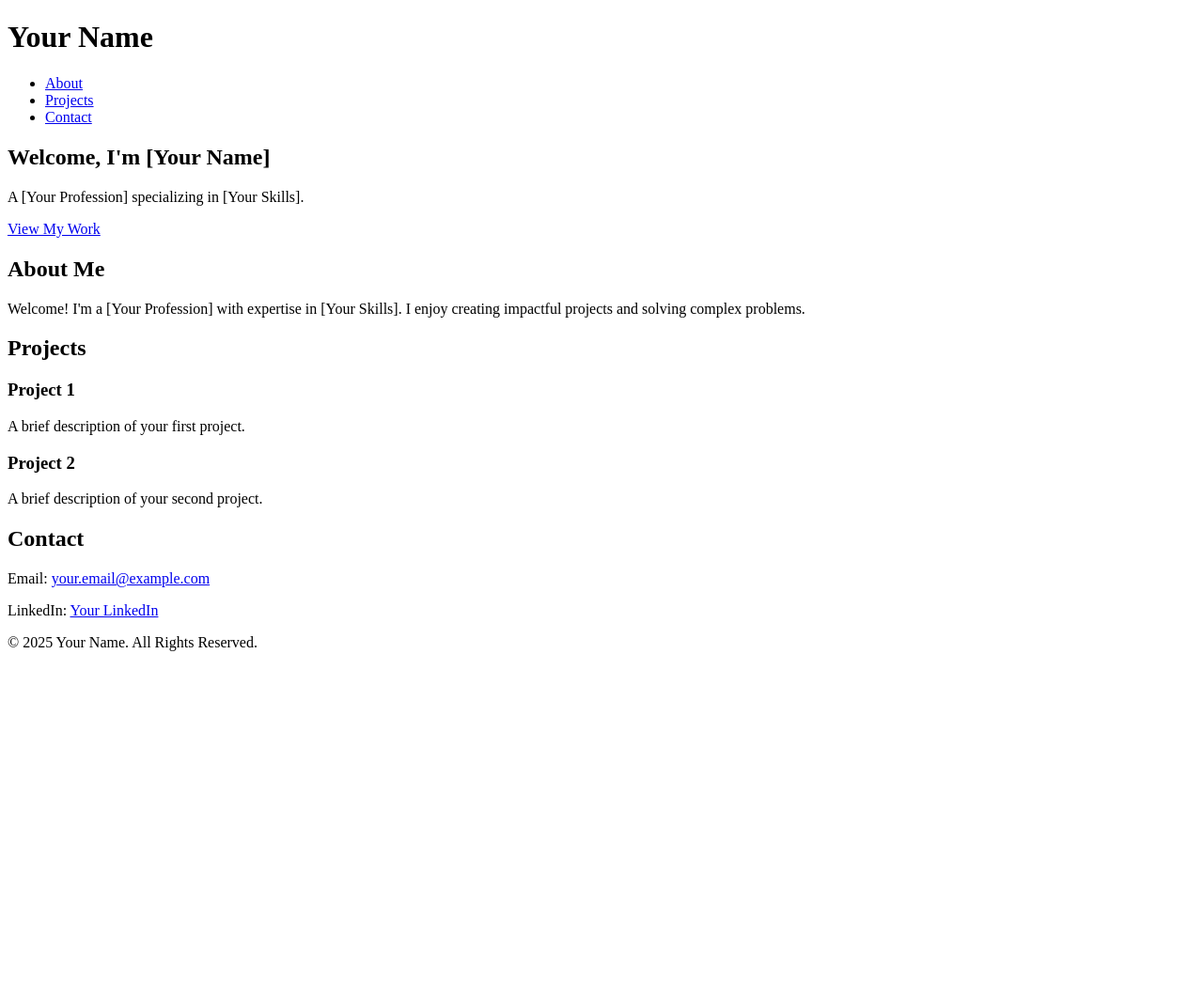
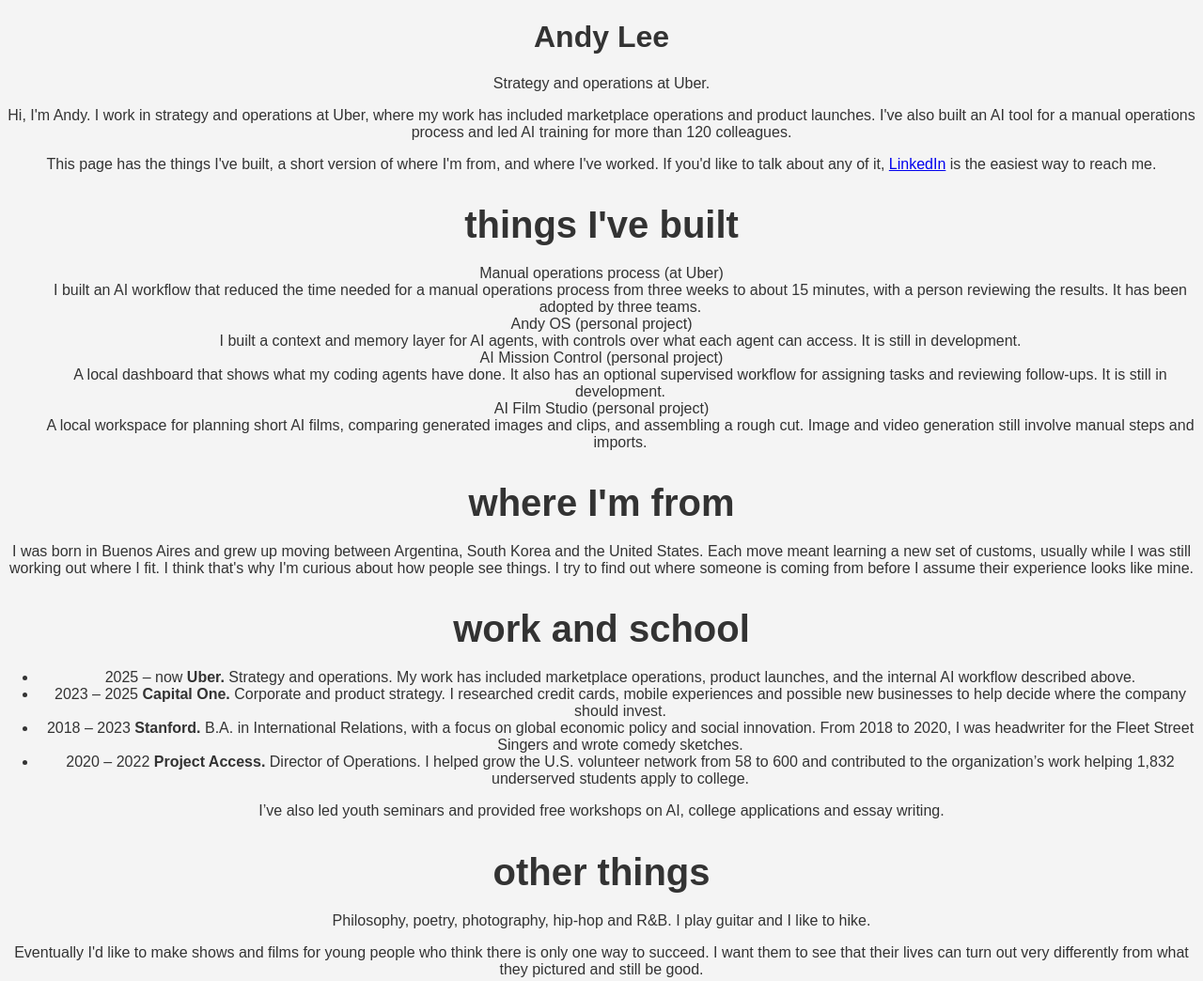
Before and after one commit to kyuyeun/kyuyeun.github.io, a plain HTML site: page index.html in a window 1280 px wide. Shown: the top 1044 px of the page at 94% size. Before the commit the page ends 800 px from the top, so only its background shows below. Drawn offline with Linux system fonts and the light colour scheme.

Commit message:
Copy Lovable portfolio index.html

```diff
--- a/index.html
+++ b/index.html
@@ -1,69 +1,70 @@
 <!DOCTYPE html>
 <html lang="en">
 <head>
-    <meta charset="UTF-8">
-    <meta name="viewport" content="width=device-width, initial-scale=1.0">
-    <title>Your Name - Portfolio</title>
-    <link rel="stylesheet" href="styles.css">
+  <meta charset="utf-8">
+  <meta name="viewport" content="width=device-width, initial-scale=1, viewport-fit=cover">
+  <title>Andy Lee</title>
+  <meta name="robots" content="noindex,nofollow">
+  <meta name="description" content="Andy Lee’s AI projects, work, and background.">
+  <meta property="og:title" content="Andy Lee">
+  <meta property="og:description" content="Andy Lee’s AI projects, work, and background.">
+  <meta property="og:type" content="website">
+  <meta name="twitter:card" content="summary">
+  <link rel="stylesheet" href="style.css">
+  <link rel="stylesheet" href="https://fonts.googleapis.com/css2?family=Source+Serif+4:opsz,wght@8..60,400;8..60,600&amp;display=swap">
 </head>
 <body>
-    <header>
-        <div class="container">
-            <h1>Your Name</h1>
-            <nav>
-                <ul>
-                    <li><a href="#about">About</a></li>
-                    <li><a href="#projects">Projects</a></li>
-                    <li><a href="#contact">Contact</a></li>
-                </ul>
-            </nav>
-        </div>
-    </header>
-
-    <section id="hero">
-        <div class="overlay"></div>
-        <div class="container">
-            <h2>Welcome, I'm [Your Name]</h2>
-            <p>A [Your Profession] specializing in [Your Skills].</p>
-            <a href="#projects" class="btn">View My Work</a>
-        </div>
-    </section>
-
-    <section id="about">
-        <div class="container">
-            <h2>About Me</h2>
-            <p>Welcome! I'm a [Your Profession] with expertise in [Your Skills]. I enjoy creating impactful projects and solving complex problems.</p>
-        </div>
-    </section>
-
-    <section id="projects">
-        <div class="container">
-            <h2>Projects</h2>
-            <div class="project-grid">
-                <div class="project">
-                    <h3>Project 1</h3>
-                    <p>A brief description of your first project.</p>
-                </div>
-                <div class="project">
-                    <h3>Project 2</h3>
-                    <p>A brief description of your second project.</p>
-                </div>
-            </div>
-        </div>
-    </section>
-
-    <section id="contact">
-        <div class="container">
-            <h2>Contact</h2>
-            <p>Email: <a href="mailto:your.email@example.com">your.email@example.com</a></p>
-            <p>LinkedIn: <a href="#">Your LinkedIn</a></p>
-        </div>
-    </section>
-
-    <footer>
-        <div class="container">
-            <p>© 2025 Your Name. All Rights Reserved.</p>
-        </div>
-    </footer>
+<main>
+<h1>Andy Lee</h1>
+<p class="sub">Strategy and operations at Uber.</p>
+<p>Hi, I&#x27;m Andy. I work in strategy and operations at Uber, where my work has included marketplace operations and product launches. I&#x27;ve also built an AI tool for a manual operations process and led AI training for more than 120 colleagues.</p>
+<p>This page has the things I&#x27;ve built, a short version of where I&#x27;m from, and where I&#x27;ve worked. If you&#x27;d like to talk about any of it, <a href="https://www.linkedin.com/in/andres-lee/">LinkedIn</a> is the easiest way to reach me.</p>
+<h2>things I&#x27;ve built</h2>
+<dl>
+<dt>Manual operations process <span style="font-weight:400;color:var(--muted)">(at Uber)</span>
+</dt>
+<dd>I built an AI workflow that reduced the time needed for a manual operations process from three weeks to about 15 minutes, with a person reviewing the results. It has been adopted by three teams.</dd>
+<dt>Andy OS <span style="font-weight:400;color:var(--muted)">(personal project)</span>
+</dt>
+<dd>I built a context and memory layer for AI agents, with controls over what each agent can access. It is still in development.</dd>
+<dt>AI Mission Control <span style="font-weight:400;color:var(--muted)">(personal project)</span>
+</dt>
+<dd>A local dashboard that shows what my coding agents have done. It also has an optional supervised workflow for assigning tasks and reviewing follow-ups. It is still in development.</dd>
+<dt>AI Film Studio <span style="font-weight:400;color:var(--muted)">(personal project)</span>
+</dt>
+<dd>A local workspace for planning short AI films, comparing generated images and clips, and assembling a rough cut. Image and video generation still involve manual steps and imports.</dd>
+</dl>
+<h2>where I&#x27;m from</h2>
+<p>I was born in Buenos Aires and grew up moving between Argentina, South Korea and the United States. Each move meant learning a new set of customs, usually while I was still working out where I fit. I think that&#x27;s why I&#x27;m curious about how people see things. I try to find out where someone is coming from before I assume their experience looks like mine.</p>
+<h2>work and school</h2>
+<ul class="cv">
+<li>
+<span class="yr">2025 – now</span>
+<span>
+<strong>Uber.</strong> Strategy and operations. My work has included marketplace operations, product launches, and the internal AI workflow described above.</span>
+</li>
+<li>
+<span class="yr">2023 – 2025</span>
+<span>
+<strong>Capital One.</strong> Corporate and product strategy. I researched credit cards, mobile experiences and possible new businesses to help decide where the company should invest.</span>
+</li>
+<li>
+<span class="yr">2018 – 2023</span>
+<span>
+<strong>Stanford.</strong> B.A. in International Relations, with a focus on global economic policy and social innovation. From 2018 to 2020, I was headwriter for the Fleet Street Singers and wrote comedy sketches.</span>
+</li>
+<li>
+<span class="yr">2020 – 2022</span>
+<span>
+<strong>Project Access.</strong> Director of Operations. I helped grow the U.S. volunteer network from 58 to 600 and contributed to the organization’s work helping 1,832 underserved students apply to college.</span>
+</li>
+</ul>
+<p style="margin-top:1rem">I’ve also led youth seminars and provided free workshops on AI, college applications and essay writing.</p>
+<h2>other things</h2>
+<p>Philosophy, poetry, photography, hip-hop and R&amp;B. I play guitar and I like to hike.</p>
+<p>Eventually I&#x27;d like to make shows and films for young people who think there is only one way to succeed. I want them to see that their lives can turn out very differently from what they pictured and still be good.</p>
+<footer>Last edited November 2026. <a href="https://www.linkedin.com/in/andres-lee/">LinkedIn</a>
+</footer>
+</main>
 </body>
 </html>
```
